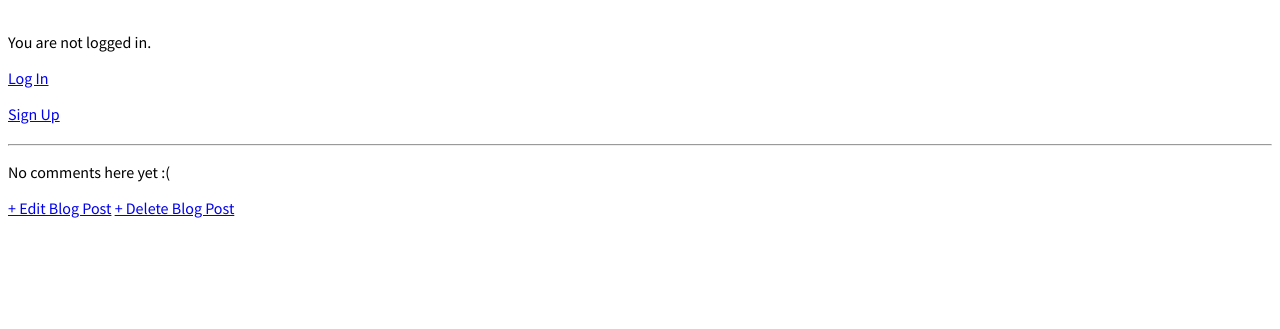
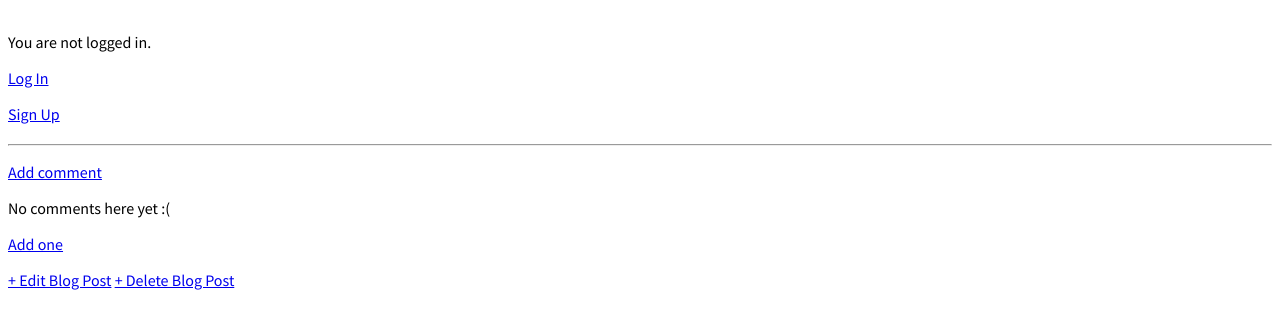
Before and after one commit to winnerabiodun1/first-blogg-app, a Django app: template templates/post_detail.html in a window 1280 px wide. Shown: the part 92-421 px from the top of the page. Run offline with Django 3.2, Linux system fonts and the light colour scheme; the template is opened without the code that fills it, so the values that code supplies are empty.

Commit message:
add comment coorected

```diff
--- a/templates/post_detail.html
+++ b/templates/post_detail.html
@@ -5,6 +5,7 @@
         <h2>{{ post.title }}</h2>
         <p>{{ post.body }}</p>
         <hr>
+        <p><a href="{% url 'add_comment_to_post' %}">Add comment</a></p>
 {% for comment in post.comments.all %}
         <a class="btn btn-default" href="{% url 'add_comment_to_post' pk=post.pk %}">Add comment</a>
     {% if user.is_authenticated or comment.approved_comment %}
@@ -22,6 +23,7 @@
     {% endif %}
 {% empty %}
     <p>No comments here yet :(</p>
+    <p><a href="{% url 'add_comment_to_post' %}">Add one</a></p>
 {% endfor %}
     </div>
 <a href="{% url 'post_edit' post.pk %}">+ Edit Blog Post</a>
```
